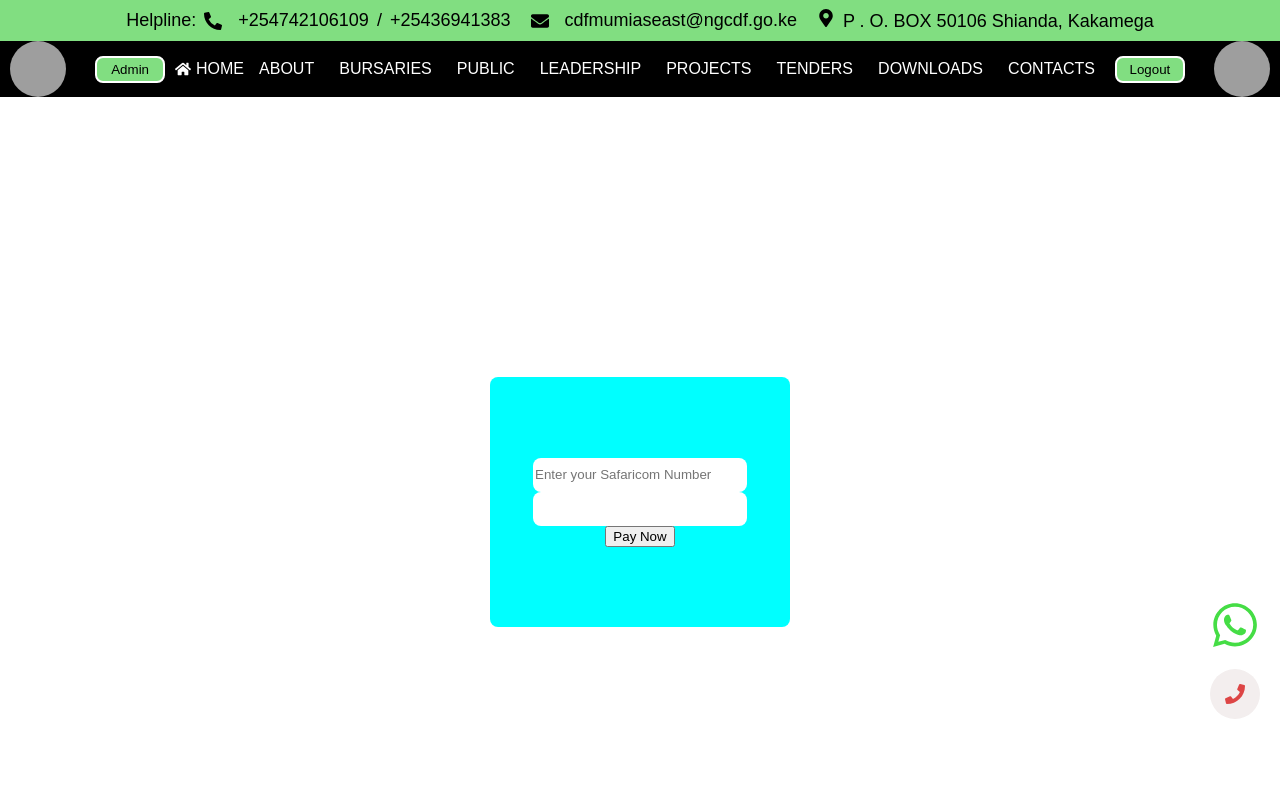
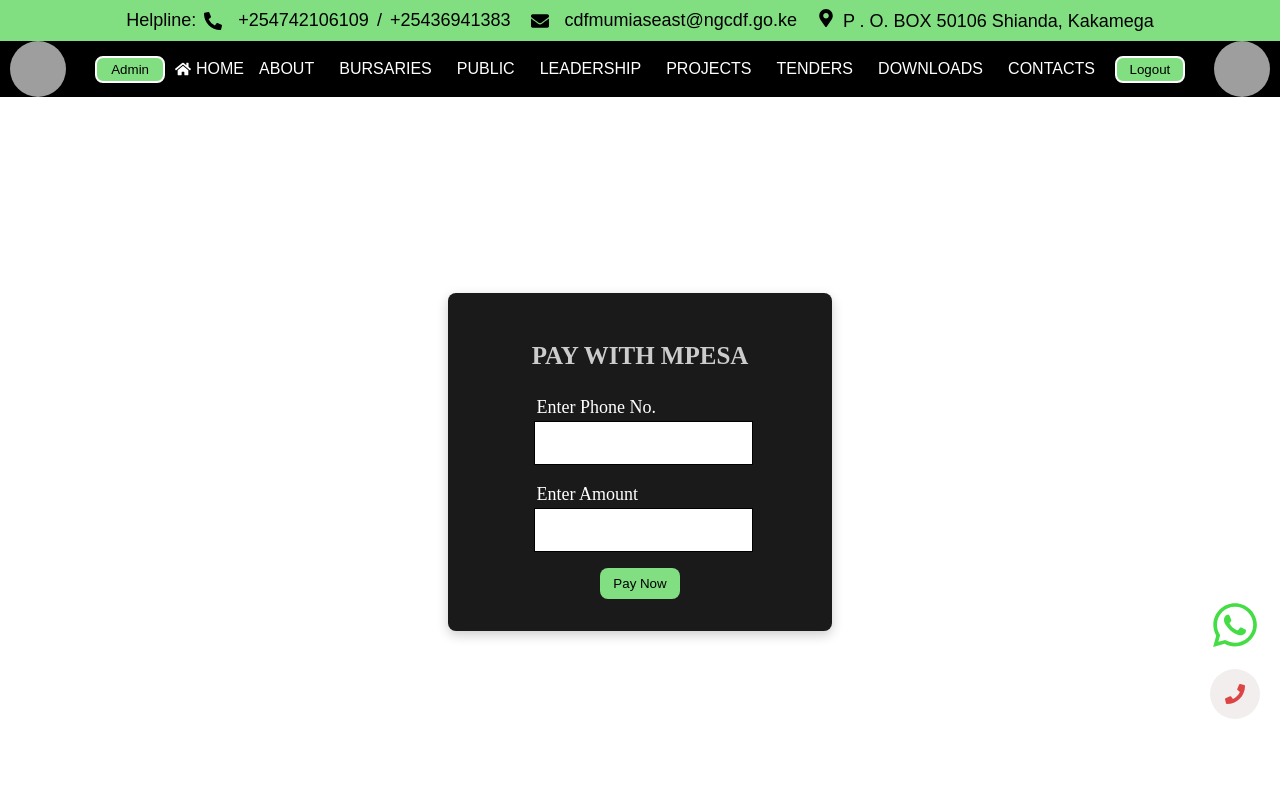
Before and after one commit to reehubhigalekombe/mumestf, a React (Create React App) app in the folder higaal/: page /public in a window 1280 px wide. Shown: the top 800 px of the page. Built offline with nearby package versions, Linux system fonts and the light colour scheme.

Commit message:
Created a UI for online/MPESA Payment to trigger STK Push
Created a UI for online/MPESA Payment to trigger STK Push

```diff
--- a/higaal/src/components/AuthenticationPage.js
+++ b/higaal/src/components/AuthenticationPage.js
@@ -6,6 +6,9 @@ import "../styles/auth.css";
 import { Link, useNavigate } from 'react-router-dom';
 
 function AuthenticationPage() {
+    const[step, setStep] = useState(1);
+    const[otp, setOtp] = useState("");
+    const[message, setMessage] = useState("")
     const [email, setEmail] = useState("")
     const[showPassword, setShowPassword] = useState(false);
     const[password, setPassword] = useState("")
@@ -18,30 +21,38 @@ function AuthenticationPage() {
             const res = await axios.post("http://localhost:5000/api/auth/login", {
                 email,
                 password,
-                rememberMe
             });
-            const token = res.data.token;
-            if(rememberMe) {
-                localStorage.setItem("token", token);
-                localStorage.setItem("rememberedEmail", email)
-            } else {
-                sessionStorage.setItem("token", token)
-                sessionStorage.setItem("rememberedEmail")
-            }
-            axios.defaults.headers.common["Authorization"] = `bearer ${token}`
-            navigate("/home")
-               console.log("Login Successful", res.data)
+            setMessage(res.data.message);
+            setStep(2);
+
         }catch(err) {
-            console.error("Login Failed try again", err.response?.data || err.message)
+            setMessage(err.response.data?.message || "Login has Failed")
         }
+    };
+
+const handleVerifyOtp = async(e) => {
+    e.preventDefault();
+    try {
+        const res = await axios.post("http://localhost:5000/api/auth/verifyotp", {
+            email,
+            otp,
+        });
+        setMessage(res.data.message);
+        console.log("You've logged in");
+        navigate("/home")
+
+    }catch(err) {
+        setMessage(err.response?.data?.message || "OTP verification has failed")
+
     }
+}
+
         useEffect(() => {
             const savedEmail = localStorage.getItem("rememberedEmail");
             if(savedEmail) {
                 setEmail(savedEmail);
                 setRememberMe(true)
             }
-
         }, [])
 
 return (
@@ -49,12 +60,12 @@ return (
      <div className='auth-left'>
         <div className='leftTop'>
             <div className='img-wrap'>
-                           <img src='http://localhost:5000/uploads/cgd2.jpeg'  />
+                           <img src='http://localhost:5000/uploads/cgd2.jpeg' alt='pic'  />
 
             </div>
                 <div className='verticalLine'></div>
                 <div className='img-wrap'>
-     <img src='http://localhost:5000/uploads/cdf1.jpeg'  />
+     <img src='http://localhost:5000/uploads/cdf1.jpeg' alt='pic' />
             </div>
 <h1 style={{
     fontSize: "1.7rem"
@@ -69,7 +80,13 @@ return (
 </div>
 </div>
         <div className='leftBottom'>
-<form onSubmit={handleLogin}>
+            <h2>
+                {step ===1 ? "Login" : "Enter OTP"}
+            </h2>
+            {
+                message && <p>{message}</p>
+            }
+       {step ===1 ? (<form onSubmit={handleLogin}>
                <label htmlFor='emailAddress'>Email Address</label>
         <input
         type='email'
@@ -110,6 +127,23 @@ required
         <button type='submit' style={{width: "19%"}}>Login</button>
        </form>
 
+       ) : (
+        <form onSubmit={handleVerifyOtp}>
+            <input
+            type='text'
+            value={otp}
+            onChange={(e) => setOtp((e.target.value))}
+            required
+            placeholder='Enter the OPT sent to your email'
+            />
+<br/>
+<button type='submit' style={{ width: "29%"}}>
+    Verify OTP
+</button>
+        </form>
+       )}
+
+
         </div>
 
 
--- a/higaal/src/components/Footer.js
+++ b/higaal/src/components/Footer.js
@@ -38,8 +38,8 @@ function Footer() {
 <h2>QUICK LINKS</h2>
 <Link to="/home" className='footer-links'>Home</Link>
 <Link to="latest" className='footer-links'>Latest News</Link>
-<Link to="tenders" className='footer-links'>Tenders</Link>
-<Link to="downloads" className='footer-links'>Downloads</Link>
+<Link to="/tenders" className='footer-links'>Tenders</Link>
+<Link to="/downloads" className='footer-links'>Downloads</Link>
 
 </div>
 <div className='partion2'>
--- a/higaal/src/components/Navbar.js
+++ b/higaal/src/components/Navbar.js
@@ -19,6 +19,7 @@ function Navbar() {
                 );
                 if(response.status === 200) {
                     localStorage.removeItem("token");
+                    sessionStorage.removeItem("token")
                     navigate("/auth");
                     alert("You've logged out Successfully")
                 }
--- a/higaal/src/pages/Public.js
+++ b/higaal/src/pages/Public.js
@@ -5,58 +5,67 @@ function Public() {
   const[phone, setPhone] = useState("");
   const[amount, setAmount] = useState("");
   const[message, setMessage] = useState("");
-  const [loading, setLoading] = useState(false)
+  const [loading, setLoading] = useState(false);
 
-  const isValidPhone = (num) => {
-    const pattern = /^(07\d{8}|2547\d{8})$/;
-    return pattern.test(num)
-  };
+  const isValidPhone = (num) => /^2547\d{8}$/.test(num);
+
   const handlePayment = async (e) => {
     e.preventDefault();
+    setMessage("")
 
     if(!isValidPhone(phone)){
       alert("Kindly enetr a valid MPESA number");
       return;
     }
       if(!amount || Number(amount) <10) {
-        alert("Please enetrt amount from (minimum KES 5");
+        alert("Please enetrt amount from (minimum KES 10");
         return
       }
       setLoading(true);
       setMessage("")
 
-    const data = {
-      phone ,
-      amount: Number(amount)
-    }
     try {
-      const res = await axios.post("http://localhost:5000/api/stkPush", data);
-      console.log(res.data);
-      alert("In order to complete payments Check your phone number")
+      const res = await axios.post("http://localhost:5000/api/mympesa/stkpush", {
+        phone,
+        amount
+      });
+      setMessage(res.data.message + "-" + JSON.stringify(res.data.data))
     }catch(err) {
-      console.error(err);
-      alert("Payment failed");
-
+     setMessage( "Error: " + (err.response?.data?.error || err.message) )
+    } finally{
+      setLoading(false)
     }
   }
   return (
 
     <div className='public'>
+
       <form onSubmit={handlePayment}>
-        <input
-        type='number'
+              <h1 className='payment-title'>PAY WITH MPESA</h1>
+      <label htmlFor='phone-number'>
+        <span>Enter Phone No.</span>
+          <input
+        type='text'
         value={phone}
         onChange={(e) => setPhone(e.target.value)}
-        placeholder='Enter your Safaricom Number'
+        required
+        disabled={loading}
+            className='hello'
         />
-
-        <input
+      </label>
+<label htmlFor='amount'>
+  <span>Enter Amount</span>
+ <input
         type='number'
         value={amount}
         onChange={(e) => setAmount(e.target.value)}
+        required
+        disabled={loading}
+        className='hello'
+        />
+</label>
 
-        />
-        <button type='submit'
+        <button type='submit' className='mpesaButton'
         disabled={loading}
         >{loading ? "Processing..." : "Pay Now"}
         </button>
--- a/higaal/src/pages/Tenders.js
+++ b/higaal/src/pages/Tenders.js
@@ -85,9 +85,11 @@ style={{
 
     style={{
         width: "100%",
-        padding: "4px",
+        padding: "10px",
         fontSize: "0.9rem",
-        borderRadius: "8px"
+        borderRadius: "8px",
+        border: "none",
+        outline: "none"
     }}
     />
 </form>
--- a/higaal/src/styles/auth.css
+++ b/higaal/src/styles/auth.css
@@ -143,7 +143,7 @@ color: rgb(108, 107, 107);
 
 
 .leftBottom form button {
-  width: 13%;
+  width: 20%;
   padding: 8px;
   border: none;
   border-radius: 4px;
--- a/higaal/src/styles/footer.css
+++ b/higaal/src/styles/footer.css
@@ -29,7 +29,7 @@
     font-size: 40px;
   }
   .social-media a  .socio-icons:hover {
-    color: red;
+    color: black;
   }
   .footer-bot {
     display: flex;
--- a/higaal/src/styles/public.css
+++ b/higaal/src/styles/public.css
@@ -1,28 +1,59 @@
 .public{
   width: 100%;
-  height: 100vh;
+  height: 90vh;
   color: black;
       margin-top: var(--navbar-height, 100px);display: flex;
       display: flex;
-      flex-direction: column;
       justify-content: center;
       align-items: center;
+        background-color: white;
+
 }
  .public form  {
-  width: 300px;
-  height: 250px;
-  background-color: aqua;
+  background-color: #1a1a1a;
   display: flex;
   flex-direction: column;
-  justify-content: center;
   align-items: center;
   border-radius: 8px;
-  border: none;
+  padding: 2rem;
+  gap: 16px;
+  width: 320px;
+  color:  #fff;
+  box-shadow: 0 4px 12px rgba(0,0,0,0.2);
 
 }
-.public form input {
-  height: 32px;
-  width: 70%;
+.payment-title {
+  text-align: center;
+  margin-bottom: 8px;
+  font-size: 25px;
+  color: #ccc;
+}
+form label  span {
+  margin: 3px;
+}
+form label {
+  display: flex;
+  flex-direction: column;
+  font-size: 18px;
+}
+.hello {
+  height: 40px;
+  width: 100%;
+  cursor: pointer;
+    border: 1px solid black;
+  text-align: center;
+  font-size: 16px;
+
+}
+
+.hello:focus{
+  outline: none;
+}
+.mpesaButton {
+  cursor: pointer;
+  border: none;
+  padding: 8px;
+  width: 25%;
   border-radius: 8px;
-  border: none;
+    background-color: rgb(129, 222, 129);
 }
```
